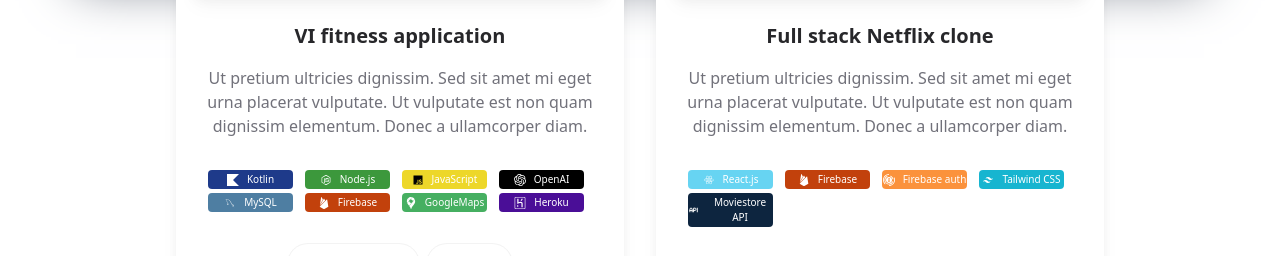
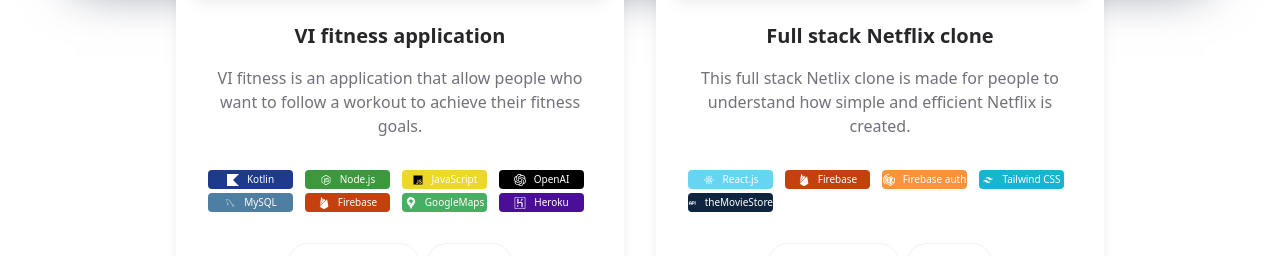
Before and after one commit to tonybbb2/Portfolio, a Next.js app in the folder portfolio/: page /Work in a window 1280 px wide. Shown: the part 830-1086 px from the top of the page. Built offline with nearby package versions, Linux system fonts and the light colour scheme.

Commit message:
title changes

```diff
--- a/portfolio/pages/Work.jsx
+++ b/portfolio/pages/Work.jsx
@@ -51,9 +51,7 @@
                             VI fitness application
                           </h5>
                           <p class="mb-6 text-zinc-500 dark:text-zinc-400">
-                            Ut pretium ultricies dignissim. Sed sit amet mi eget
-                            urna placerat vulputate. Ut vulputate est non quam
-                            dignissim elementum. Donec a ullamcorper diam.
+                            VI fitness is an application that allow people who want to follow a workout to achieve their fitness goals.
                           </p>
                           <div className="flex grid grid-cols-4 text-center gap-1 p-2">
                             <span class="flex items-center justify-center bg-blue-900 text-[10px] me-2 py-0.5 rounded text-white"><SiKotlin className="text-xs mr-2"/>Kotlin</span>
@@ -100,16 +98,14 @@
                             Full stack Netflix clone
                           </h5>
                           <p class="mb-6 text-zinc-500 dark:text-zinc-400">
-                            Ut pretium ultricies dignissim. Sed sit amet mi eget
-                            urna placerat vulputate. Ut vulputate est non quam
-                            dignissim elementum. Donec a ullamcorper diam.
+                            This full stack Netlix clone is made for people to understand how simple and efficient Netflix is created.
                           </p>
                           <div className="flex grid grid-cols-4 text-center gap-1 p-2">
                             <span class="flex items-center justify-center bg-[#67D4F2] text-[10px] me-2 py-0.5 rounded text-white"><DiReact className="text-xs mr-2"/>React.js</span>
                             <span class="flex items-center justify-center bg-orange-700 text-[10px] me-2 py-0.5 rounded text-white"><SiFirebase className="text-xs mr-2"/>Firebase</span>
                             <span class="flex items-center justify-center bg-orange-400 text-[10px] me-2 py-0.5 rounded text-white"><SiAuthelia className="text-xs mr-2"/>Firebase auth</span>
                             <span class="flex items-center justify-center bg-[#17B5D0] text-[10px] me-2 py-0.5 rounded text-white"><BiLogoTailwindCss className="text-xs mr-2"/>Tailwind CSS</span>
-                            <span class="flex items-center justify-center bg-[#0D253F] text-[10px] me-2 py-0.5 rounded text-white"><TbApi className="text-xs mr-2"/>Moviestore API</span>
+                            <span class="flex items-center justify-center bg-[#0D253F] text-[10px] me-2 py-0.5 rounded text-white"><TbApi className="text-xs mr-2"/>theMovieStore</span>
                           </div>
                           <div className="flex justify-center items-center mt-6 gap-2">
                             <button
```
